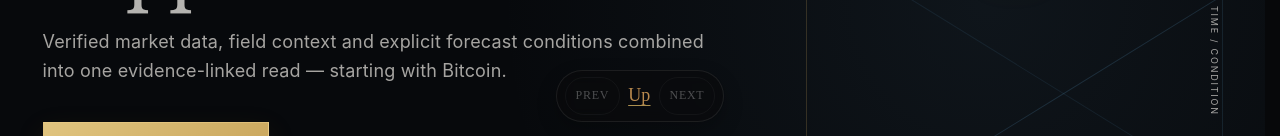
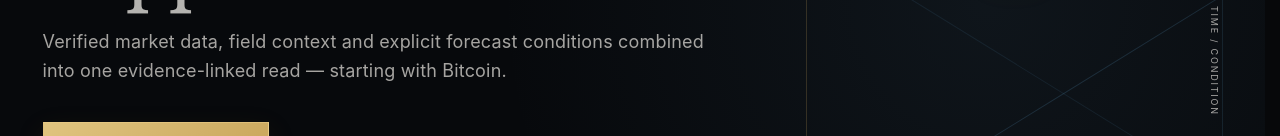
Before and after one commit to AiBhrigu/bhrigu-portal, a Next.js app: page / in a window 1280 px wide. Shown: the part 664-800 px from the top of the page. Built offline with nearby package versions, Linux system fonts and the light colour scheme.

Commit message:
Keep portal navigation clear of the Home CTA

```diff
--- a/pages/_app.js
+++ b/pages/_app.js
@@ -119,7 +119,7 @@ export default function App({ Component, pageProps }) {
 
       <BhriguPhiHeader />
       <Component {...pageProps} />
-      <PrevNextBlock route={router.asPath} />
+      {path !== "/" ? <PrevNextBlock route={router.asPath} /> : null}
     </>
   );
 }
```
